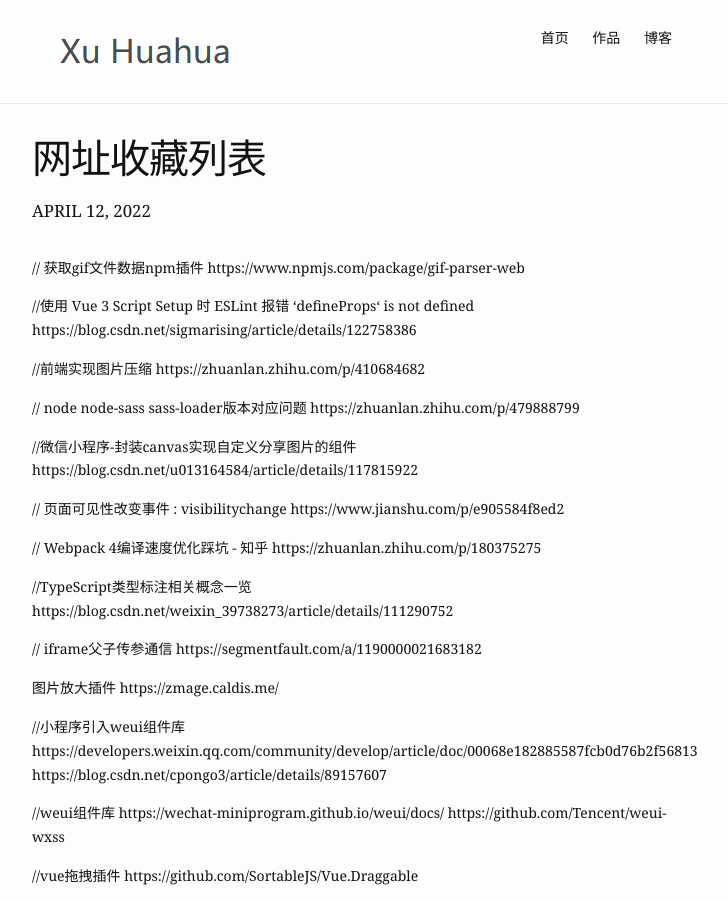
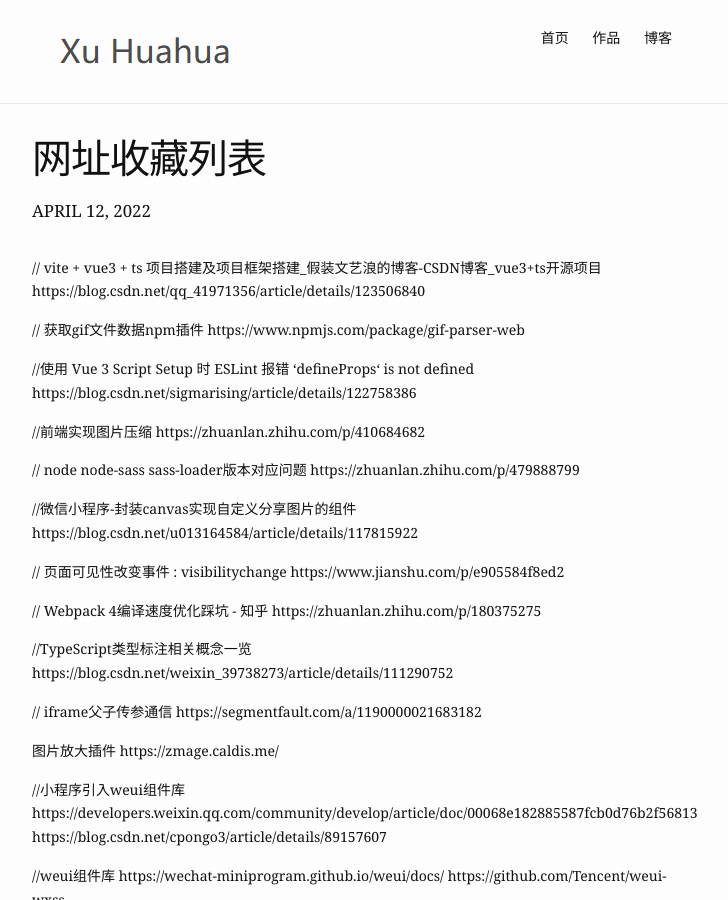
Before and after one commit to ExcellentTim/ExcellentTim.github.io, a Jekyll site: the page built from _posts/2022-04-12-网址收藏列表.md, in a window 1280 px wide and 900 px high. Shown: the whole window, without its empty margins (288-1016 px from the left). Built offline with Jekyll 4.4.1, drawn with Linux system fonts in a browser that asks for light colours.

Commit message:
修改文件: _posts/2022-04-12-网址收藏列表.md

```diff
--- a/_posts/2022-04-12-网址收藏列表.md
+++ b/_posts/2022-04-12-网址收藏列表.md
@@ -5,6 +5,8 @@
 grammar_cjkRuby: true
 date:   2022-04-12 14:00:00
 ---
+// vite + vue3 + ts 项目搭建及项目框架搭建_假装文艺浪的博客-CSDN博客_vue3+ts开源项目
+https://blog.csdn.net/qq_41971356/article/details/123506840
 
 // 获取gif文件数据npm插件
 https://www.npmjs.com/package/gif-parser-web
```
